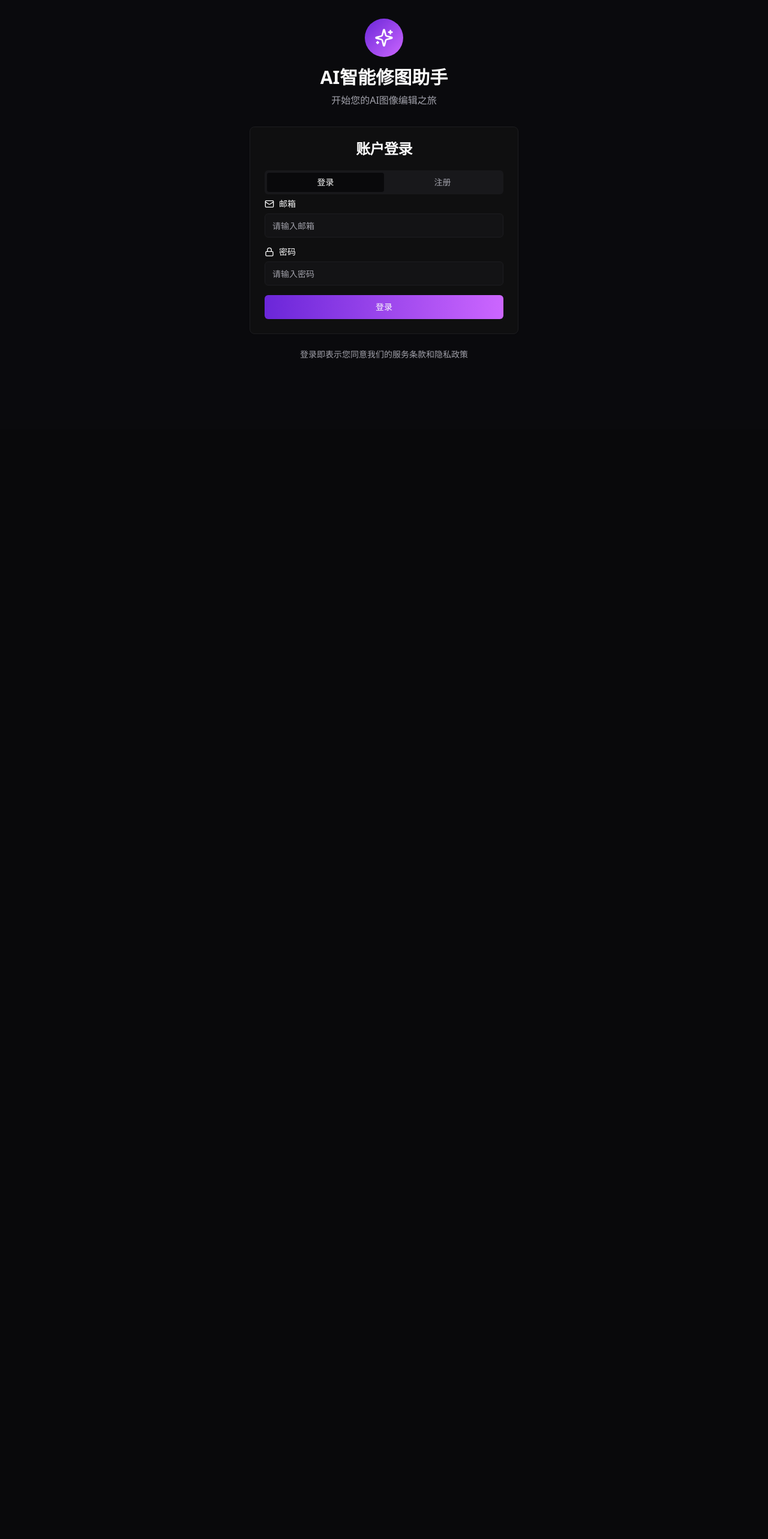
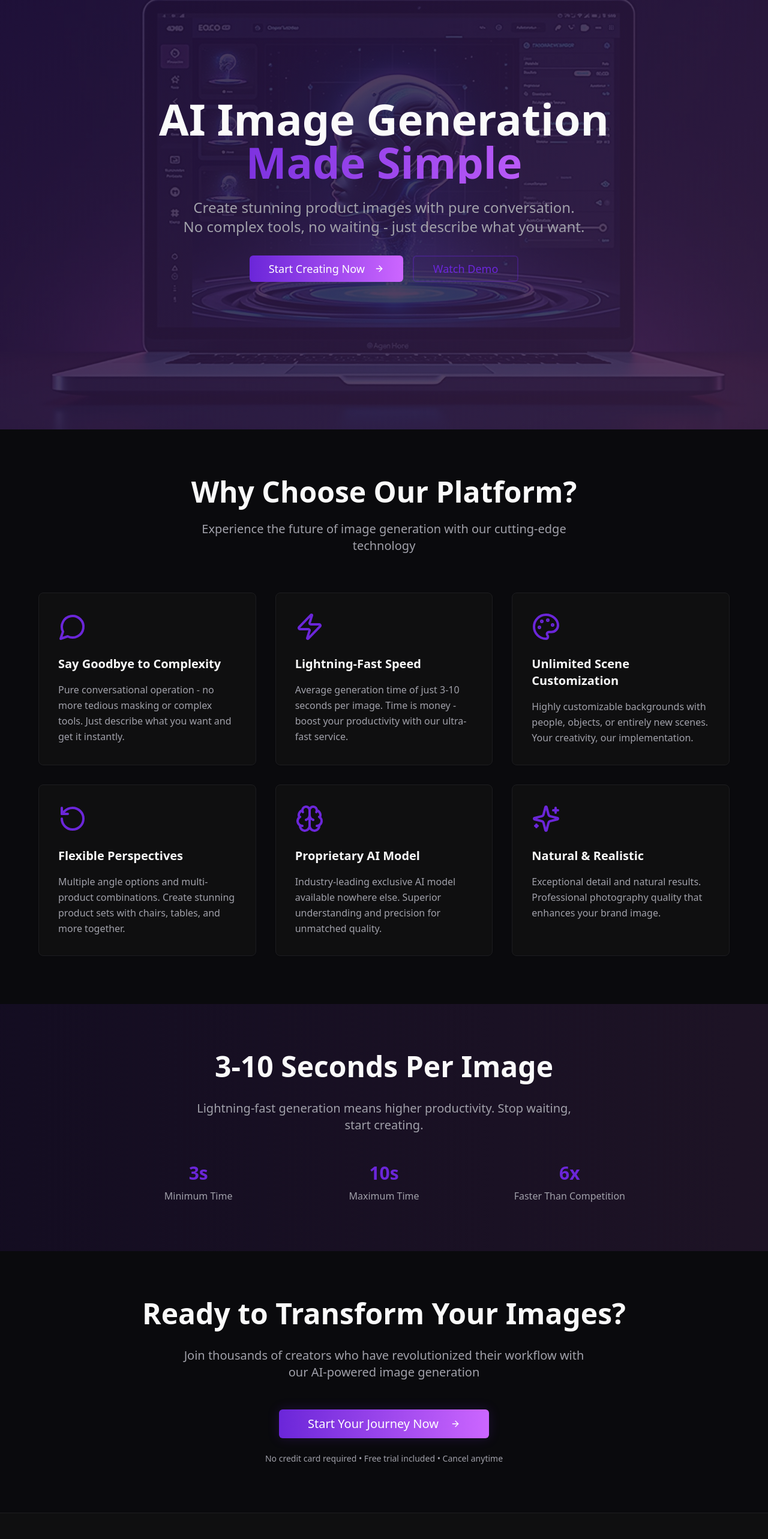
Before and after one commit to WillingE/Homysee_Image_agent, a React (Vite) app: page / in a window 1280 px wide. Before the commit this address led to /auth. Shown: the part 84-2650 px from the top of the page at 60% size. Before the commit the page ends 800 px from the top, so only its background shows below. Built offline with nearby package versions, Linux system fonts and the light colour scheme.

Commit message:
feat: Design the landing page
Design the complete landing page based on the provided content.

```diff
--- a/src/App.tsx
+++ b/src/App.tsx
@@ -6,6 +6,7 @@ import { BrowserRouter, Routes, Route } from "react-router-dom";
 import { AuthProvider } from "@/hooks/useAuth";
 import { ConversationsProvider } from './hooks/useConversations';
 import ProtectedRoute from "@/components/ProtectedRoute";
+import Homepage from "./pages/Homepage";
 import Index from "./pages/Index";
 import Auth from "./pages/Auth";
 import NotFound from "./pages/NotFound";
@@ -21,8 +22,9 @@ const App = () => (
           <Sonner />
           <BrowserRouter>
             <Routes>
+              <Route path="/" element={<Homepage />} />
               <Route path="/auth" element={<Auth />} />
-              <Route path="/" element={
+              <Route path="/app" element={
                 <ProtectedRoute>
                   <Index />
                 </ProtectedRoute>
--- a/src/hooks/useConversations.tsx
+++ b/src/hooks/useConversations.tsx
@@ -1,6 +1,8 @@
 import React, { createContext, useContext, useState, useEffect, ReactNode } from 'react';
 import { supabase } from '@/integrations/supabase/client';
-import { FavoriteImage } from '@/integrations/supabase/types';
+import { Tables } from '@/integrations/supabase/types';
+
+type FavoriteImage = Tables<'favorite_images'>;
 import { useAuth } from '@/hooks/useAuth';
 import { useToast } from '@/hooks/use-toast';
 
--- a/src/integrations/supabase/types.ts
+++ b/src/integrations/supabase/types.ts
@@ -11,6 +11,7 @@ export type Database = {
     Tables: {
       chat_messages: {
         Row: {
+          additional_image_urls: string[] | null
           content: string
           conversation_id: string
           created_at: string
@@ -19,6 +20,7 @@ export type Database = {
           role: string
         }
         Insert: {
+          additional_image_urls?: string[] | null
           content: string
           conversation_id: string
           created_at?: string
@@ -27,6 +29,7 @@ export type Database = {
           role: string
         }
         Update: {
+          additional_image_urls?: string[] | null
           content?: string
           conversation_id?: string
           created_at?: string
@@ -48,6 +51,7 @@ export type Database = {
         Row: {
           created_at: string
           id: string
+          thumbnail_url: string | null
           title: string
           updated_at: string
           user_id: string
@@ -55,6 +59,7 @@ export type Database = {
         Insert: {
           created_at?: string
           id?: string
+          thumbnail_url?: string | null
           title: string
           updated_at?: string
           user_id: string
@@ -62,11 +67,54 @@ export type Database = {
         Update: {
           created_at?: string
           id?: string
+          thumbnail_url?: string | null
           title?: string
           updated_at?: string
           user_id?: string
         }
         Relationships: []
+      }
+      favorite_images: {
+        Row: {
+          conversation_id: string
+          created_at: string
+          id: string
+          image_url: string
+          message_id: string
+          user_id: string
+        }
+        Insert: {
+          conversation_id: string
+          created_at?: string
+          id?: string
+          image_url: string
+          message_id: string
+          user_id: string
+        }
+        Update: {
+          conversation_id?: string
+          created_at?: string
+          id?: string
+          image_url?: string
+          message_id?: string
+          user_id?: string
+        }
+        Relationships: [
+          {
+            foreignKeyName: "favorite_images_conversation_id_fkey"
+            columns: ["conversation_id"]
+            isOneToOne: false
+            referencedRelation: "conversations"
+            referencedColumns: ["id"]
+          },
+          {
+            foreignKeyName: "favorite_images_message_id_fkey"
+            columns: ["message_id"]
+            isOneToOne: false
+            referencedRelation: "chat_messages"
+            referencedColumns: ["id"]
+          },
+        ]
       }
       image_tasks: {
         Row: {
@@ -268,12 +316,3 @@ export const Constants = {
     Enums: {},
   },
 } as const
-
-export interface FavoriteImage {
-  id: string;
-  user_id: string;
-  conversation_id: string;
-  message_id: string;
-  image_url: string;
-  created_at: string;
-}
--- a/src/pages/Auth.tsx
+++ b/src/pages/Auth.tsx
@@ -22,9 +22,9 @@ const Auth = () => {
   const navigate = useNavigate();
 
   useEffect(() => {
-    if (user) {
-      navigate('/');
-    }
+        if (user) {
+          navigate('/app');
+        }
   }, [user, navigate]);
 
   const handleSignIn = async (e: React.FormEvent) => {
--- /dev/null
+++ b/src/pages/Homepage.tsx
@@ -0,0 +1,180 @@
+import React from 'react';
+import { Button } from '@/components/ui/button';
+import { Card } from '@/components/ui/card';
+import { ArrowRight, Zap, Palette, RotateCcw, Brain, Sparkles, MessageCircle } from 'lucide-react';
+import { useNavigate } from 'react-router-dom';
+import heroImage from '@/assets/hero-banner.jpg';
+
+const Homepage = () => {
+  const navigate = useNavigate();
+
+  const features = [
+    {
+      icon: MessageCircle,
+      title: "Say Goodbye to Complexity",
+      description: "Pure conversational operation - no more tedious masking or complex tools. Just describe what you want and get it instantly."
+    },
+    {
+      icon: Zap,
+      title: "Lightning-Fast Speed",
+      description: "Average generation time of just 3-10 seconds per image. Time is money - boost your productivity with our ultra-fast service."
+    },
+    {
+      icon: Palette,
+      title: "Unlimited Scene Customization",
+      description: "Highly customizable backgrounds with people, objects, or entirely new scenes. Your creativity, our implementation."
+    },
+    {
+      icon: RotateCcw,
+      title: "Flexible Perspectives",
+      description: "Multiple angle options and multi-product combinations. Create stunning product sets with chairs, tables, and more together."
+    },
+    {
+      icon: Brain,
+      title: "Proprietary AI Model",
+      description: "Industry-leading exclusive AI model available nowhere else. Superior understanding and precision for unmatched quality."
+    },
+    {
+      icon: Sparkles,
+      title: "Natural & Realistic",
+      description: "Exceptional detail and natural results. Professional photography quality that enhances your brand image."
+    }
+  ];
+
+  return (
+    <div className="min-h-screen bg-chat-background">
+      {/* Hero Section */}
+      <section className="relative h-screen flex items-center justify-center overflow-hidden">
+        <div
+          className="absolute inset-0 bg-cover bg-center bg-no-repeat opacity-20"
+          style={{ backgroundImage: `url(${heroImage})` }}
+        />
+        <div className="absolute inset-0 bg-gradient-to-br from-ai-primary/20 to-ai-secondary/20" />
+
+        <div className="relative z-10 max-w-4xl mx-auto text-center px-6">
+          <h1 className="text-5xl md:text-7xl font-bold text-foreground mb-6 animate-fade-in">
+            AI Image Generation
+            <span className="block bg-gradient-to-r from-ai-primary to-ai-secondary bg-clip-text text-transparent">
+              Made Simple
+            </span>
+          </h1>
+
+          <p className="text-xl md:text-2xl text-muted-foreground mb-8 max-w-2xl mx-auto animate-fade-in">
+            Create stunning product images with pure conversation. No complex tools, no waiting - just describe what you want.
+          </p>
+
+          <div className="flex flex-col sm:flex-row gap-4 justify-center animate-fade-in">
+            <Button
+              variant="ai"
+              size="lg"
+              className="text-lg px-8 py-4"
+              onClick={() => navigate('/auth')}
+            >
+              Start Creating Now
+              <ArrowRight className="ml-2 h-5 w-5" />
+            </Button>
+            <Button
+              variant="ai-outline"
+              size="lg"
+              className="text-lg px-8 py-4"
+            >
+              Watch Demo
+            </Button>
+          </div>
+        </div>
+      </section>
+
+      {/* Features Section */}
+      <section className="py-20 px-6">
+        <div className="max-w-6xl mx-auto">
+          <div className="text-center mb-16">
+            <h2 className="text-4xl md:text-5xl font-bold text-foreground mb-6">
+              Why Choose Our Platform?
+            </h2>
+            <p className="text-xl text-muted-foreground max-w-2xl mx-auto">
+              Experience the future of image generation with our cutting-edge technology
+            </p>
+          </div>
+
+          <div className="grid md:grid-cols-2 lg:grid-cols-3 gap-8">
+            {features.map((feature, index) => (
+              <Card key={index} className="bg-chat-surface border-message-border p-8 hover:shadow-shadow-elegant transition-all duration-300 hover:scale-105">
+                <feature.icon className="h-12 w-12 text-ai-primary mb-6" />
+                <h3 className="text-xl font-semibold text-foreground mb-4">
+                  {feature.title}
+                </h3>
+                <p className="text-muted-foreground leading-relaxed">
+                  {feature.description}
+                </p>
+              </Card>
+            ))}
+          </div>
+        </div>
+      </section>
+
+      {/* Speed Section */}
+      <section className="py-20 px-6 bg-gradient-to-r from-ai-primary/10 to-ai-secondary/10">
+        <div className="max-w-4xl mx-auto text-center">
+          <h2 className="text-4xl md:text-5xl font-bold text-foreground mb-8">
+            3-10 Seconds Per Image
+          </h2>
+          <p className="text-xl text-muted-foreground mb-12 max-w-2xl mx-auto">
+            Lightning-fast generation means higher productivity. Stop waiting, start creating.
+          </p>
+
+          <div className="grid md:grid-cols-3 gap-8">
+            <div className="text-center">
+              <div className="text-3xl font-bold text-ai-primary mb-2">3s</div>
+              <div className="text-muted-foreground">Minimum Time</div>
+            </div>
+            <div className="text-center">
+              <div className="text-3xl font-bold text-ai-primary mb-2">10s</div>
+              <div className="text-muted-foreground">Maximum Time</div>
+            </div>
+            <div className="text-center">
+              <div className="text-3xl font-bold text-ai-primary mb-2">6x</div>
+              <div className="text-muted-foreground">Faster Than Competition</div>
+            </div>
+          </div>
+        </div>
+      </section>
+
+      {/* CTA Section */}
+      <section className="py-20 px-6">
+        <div className="max-w-4xl mx-auto text-center">
+          <h2 className="text-4xl md:text-5xl font-bold text-foreground mb-8">
+            Ready to Transform Your Images?
+          </h2>
+          <p className="text-xl text-muted-foreground mb-12 max-w-2xl mx-auto">
+            Join thousands of creators who have revolutionized their workflow with our AI-powered image generation
+          </p>
+
+          <Button
+            variant="ai"
+            size="lg"
+            className="text-xl px-12 py-6 animate-pulse-glow"
+            onClick={() => navigate('/auth')}
+          >
+            Start Your Journey Now
+            <ArrowRight className="ml-3 h-6 w-6" />
+          </Button>
+
+          <p className="text-sm text-muted-foreground mt-6">
+            No credit card required • Free trial included • Cancel anytime
+          </p>
+        </div>
+      </section>
+
+      {/* Footer */}
+      <footer className="py-12 px-6 bg-chat-surface border-t border-message-border">
+        <div className="max-w-4xl mx-auto text-center">
+          <p className="text-muted-foreground">
+            © 2024 AI Image Generator. All rights reserved.
+          </p>
+        </div>
+      </footer>
+    </div>
+  );
+};
+
+export default Homepage;
```
